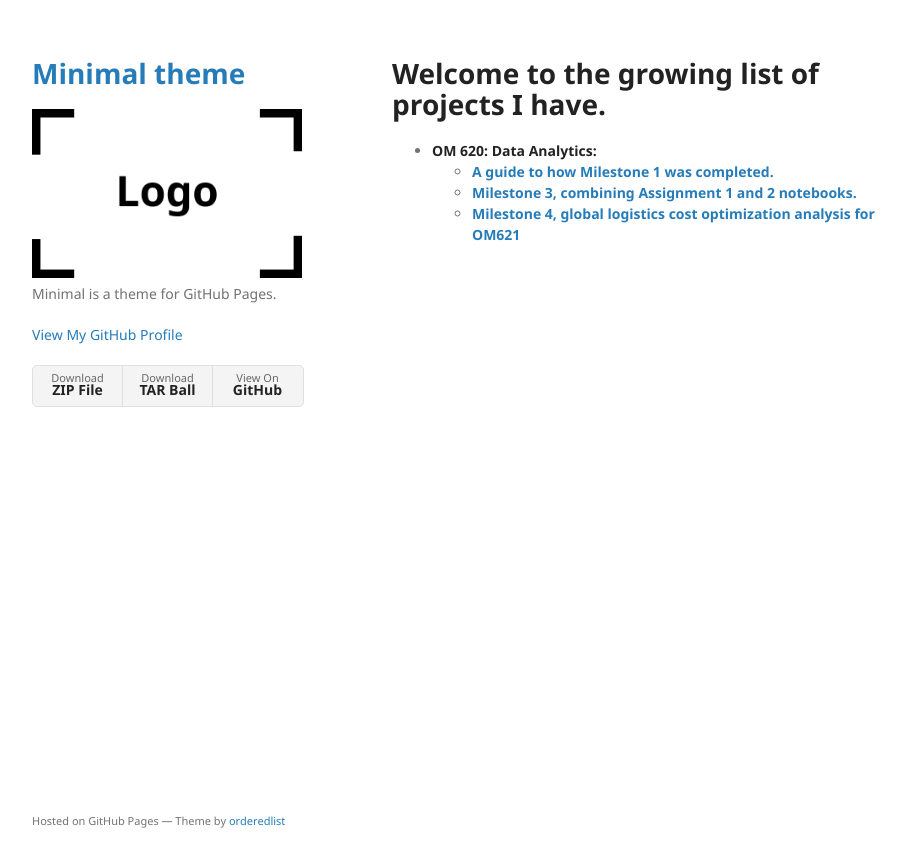
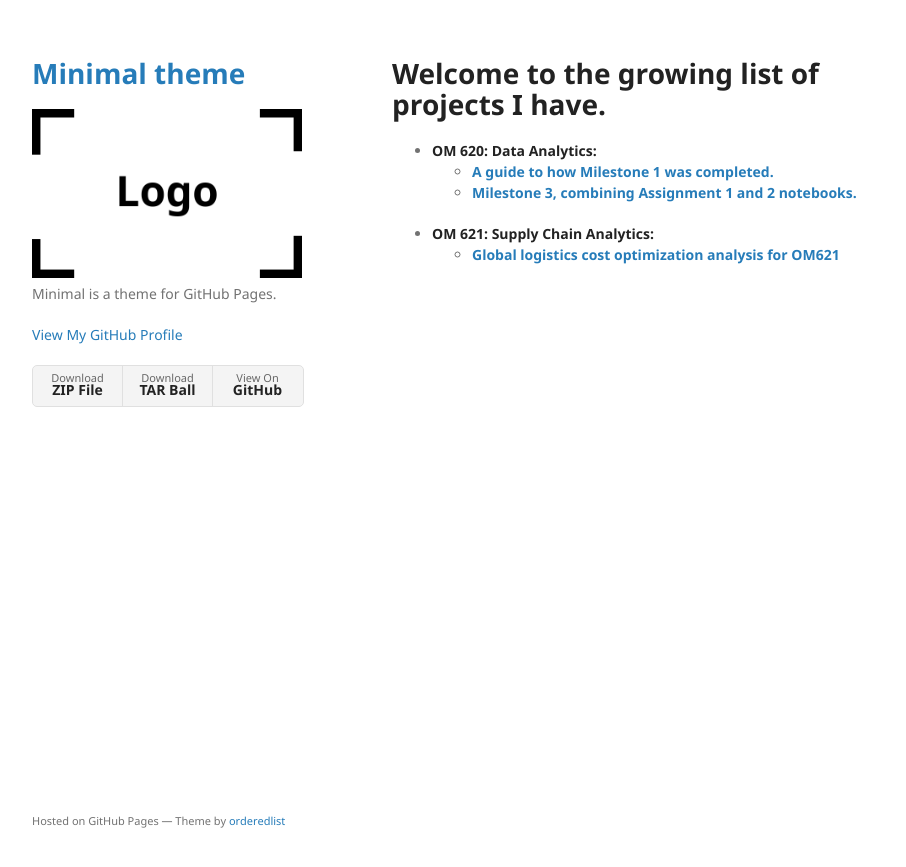
Before and after one commit to correllid03/correllid03.github.io, a Jekyll site: the page built from projects/index.md, in a window 1280 px wide. Shown: the top 867 px of the page, without its empty margins (178-1084 px from the left). Built offline with Jekyll 4.4.1, drawn with Linux system fonts in a browser that asks for light colours; our own code applies the rules of GitHub Pages for plain Markdown files.

Commit message:
Update project milestones and add OM 621 section

```diff
--- a/projects/index.md
+++ b/projects/index.md
@@ -9,4 +9,5 @@ layout: default
 * **OM 620: Data Analytics:**
     * **[A guide to how Milestone 1 was completed.](https://correllid03.github.io/subpage_1/)**
     * **[Milestone 3, combining Assignment 1 and 2 notebooks.](/om620/)**
-    * **[Milestone 4, global logistics cost optimization analysis for OM621](/om621)**
+* **OM 621: Supply Chain Analytics:**
+    * **[Global logistics cost optimization analysis for OM621](/om621)**
```
